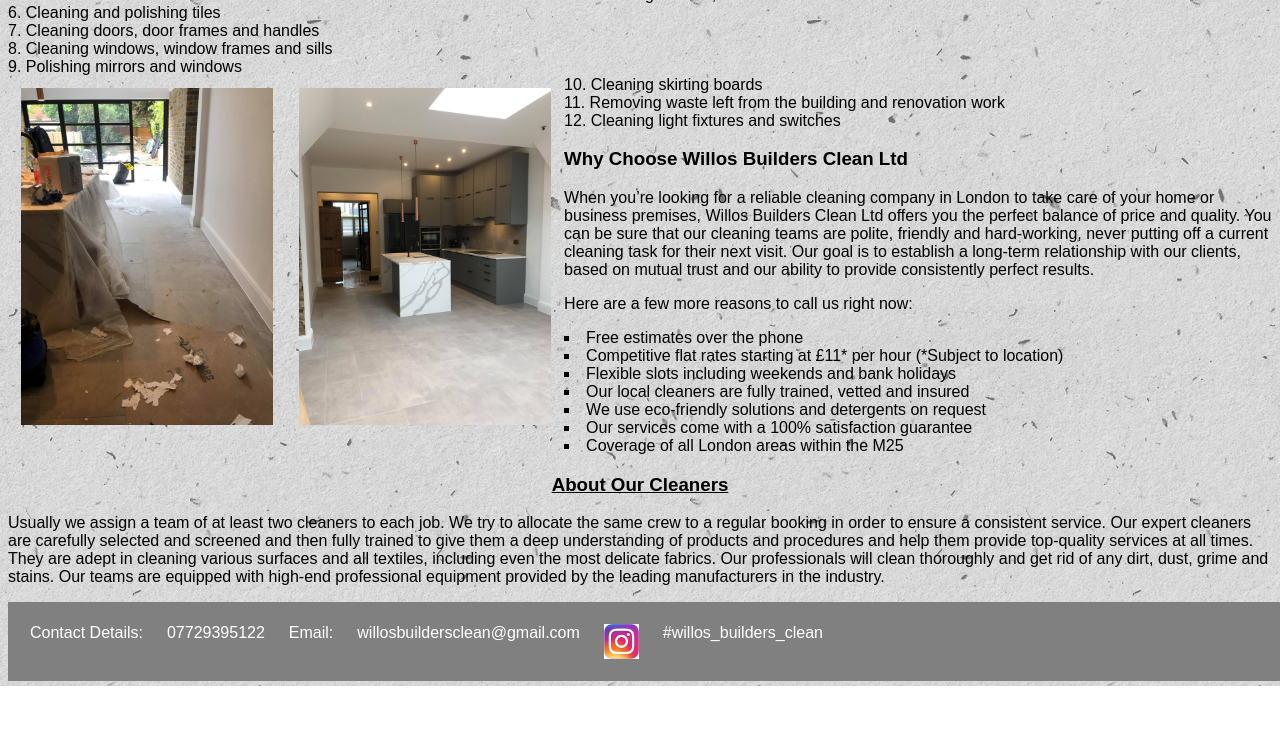
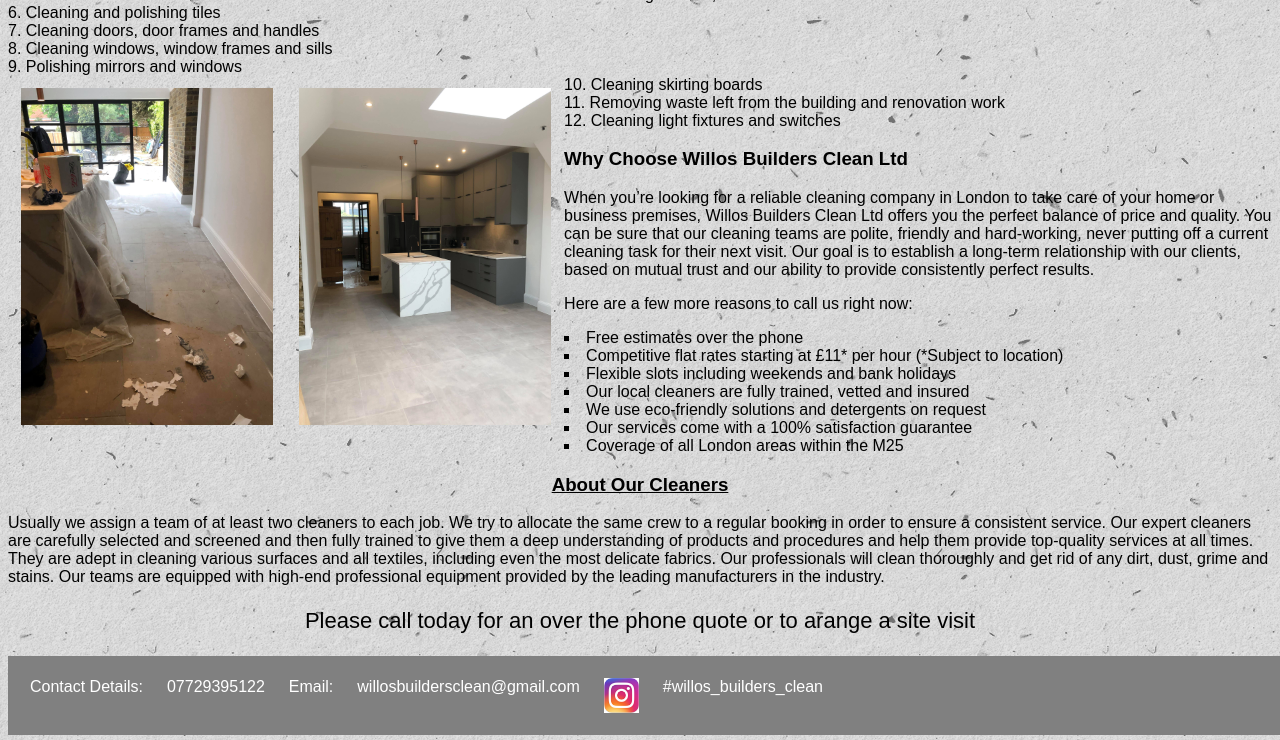
Before and after one commit to FirstMste/billys, a plain HTML site: page index.html in a window 1280 px wide. Shown: the part 694-1434 px from the top of the page. Before the commit the page ends 1380 px from the top, so only its background shows below. Drawn offline with Linux system fonts and the light colour scheme.

Commit message:
Add files via upload

```diff
--- a/index.html
+++ b/index.html
@@ -90,6 +90,11 @@
             Our teams are equipped with high-end professional equipment provided
             by the leading manufacturers in the industry.
           </p>
+          <div class="endNote">
+            <p>
+              Please call today for an over the phone quote or to arange a site visit</p>
+
+          </div>
 
         </div>
 
--- a/style.css
+++ b/style.css
@@ -82,6 +82,10 @@
     text-align: center;
     text-decoration: underline;
   }
+  .endNote {
+    text-align: center;
+    font-size: 22px;
+  }
 
   .footBar {
     background-color: grey;
@@ -164,6 +168,10 @@
     float: left;
     list-style-type: decimal;
   }
+  .endNote {
+    text-align: center;
+    font-size: 22px;
+  }
   .footBar {
     background-color: grey;
     width: 100%;
```
